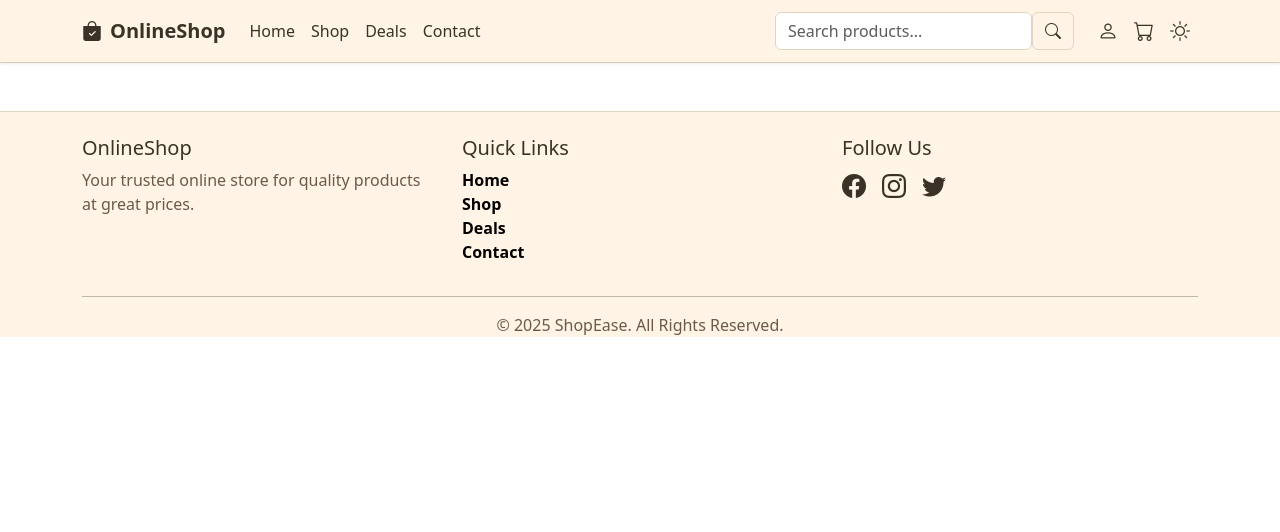
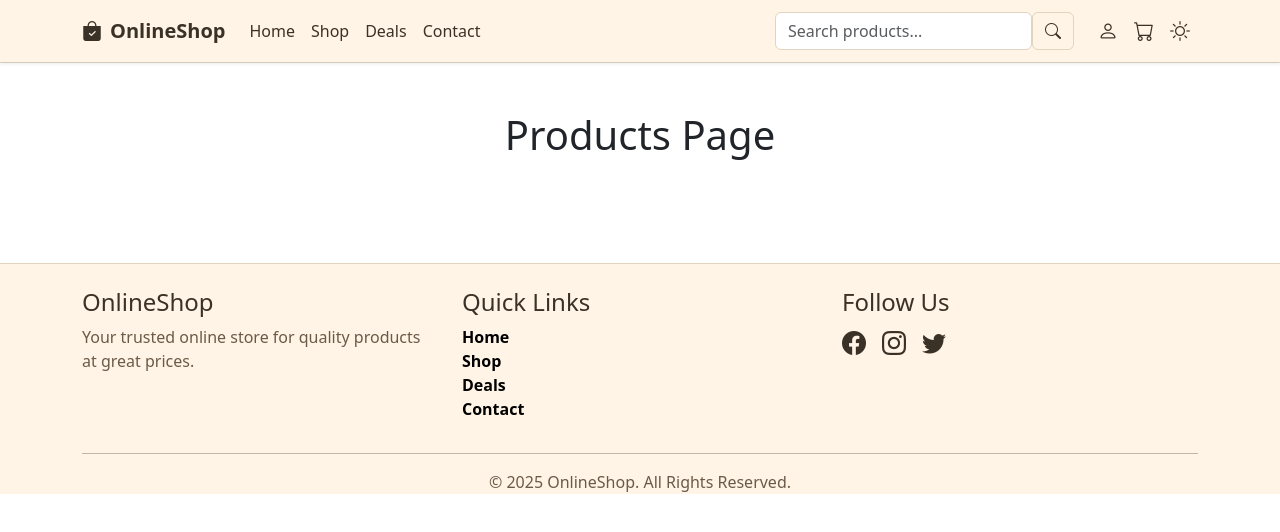
Before and after one commit to Sagarr315/React-Projects, a React (Vite) app in the folder Online-Shop/: page /productpage in a window 1280 px wide. Shown: the top 532 px of the page. Built offline with nearby package versions, Linux system fonts and the light colour scheme; no server answers.

Commit message:
add ProductsPage with API fetch

```diff
--- a/Online-Shop/src/App.jsx
+++ b/Online-Shop/src/App.jsx
@@ -3,6 +3,7 @@ import Header from "./components/Header";
 import Footer from "./components/Footer";
 import Home from "./pages/Home";
 import Contact from "./pages/Contact";
+import ProductsPage from "./pages/ProductPage";
 
 function App() {
   return (
@@ -11,7 +12,8 @@ function App() {
 
       <Routes>
         <Route path="/" element={<Home />} />
-        <Route path="/contact" element={<Contact />} />\
+        <Route path="/contact" element={<Contact />} />
+        <Route path="/productpage" element={<ProductsPage/>} />
       </Routes>
 
       <Footer />
--- a/Online-Shop/src/components/Footer.jsx
+++ b/Online-Shop/src/components/Footer.jsx
@@ -8,7 +8,7 @@ function Footer() {
         <div className="row">
           {/* About */}
           <div className="col-md-4">
-            <h5 className="footer-heading">OnlineShop</h5>
+            <h4 className="footer-heading">OnlineShop</h4>
             <p className="footer-text">
               Your trusted online store for quality products at great prices.
             </p>
@@ -16,7 +16,7 @@ function Footer() {
 
           {/* Quick Links */}
           <div className="col-md-4">
-            <h5 className="footer-heading">Quick Links</h5>
+            <h4 className="footer-heading">Quick Links</h4>
             <ul className="list-unstyled fw-semibold">
               <li>
                 <Link to="/" className="footer-link">
@@ -43,7 +43,7 @@ function Footer() {
 
           {/* Social Icons */}
           <div className="col-md-4">
-            <h5 className="footer-heading">Follow Us</h5>
+            <h4 className="footer-heading">Follow Us</h4>
             <a href="#" className="social-icon me-3">
               <i className="bi bi-facebook fs-4"></i>
             </a>
@@ -58,7 +58,7 @@ function Footer() {
 
         <hr className="footer-divider" />
         <p className="footer-copyright text-center mb-0">
-          &copy; {new Date().getFullYear()} ShopEase. All Rights Reserved.
+          &copy; {new Date().getFullYear()} OnlineShop. All Rights Reserved.
         </p>
       </div>
     </footer>
--- a/Online-Shop/src/components/Header.jsx
+++ b/Online-Shop/src/components/Header.jsx
@@ -30,7 +30,7 @@ function Header() {
                 </Link>
               </li>
               <li className="nav-item">
-                <Link className="nav-link custom-nav-link" to="/shop">
+                <Link className="nav-link custom-nav-link" to="/productpage">
                   Shop
                 </Link>
               </li>
--- /dev/null
+++ b/Online-Shop/src/pages/ProductPage.jsx
@@ -0,0 +1,25 @@
+import React, { useEffect, useState } from "react";
+
+function ProductsPage() {
+  const [products, setProducts] = useState([]);
+
+  useEffect(() => {
+    fetch("https://dummyjson.com/products")
+      .then((res) => res.json())
+      .then((data) => {
+        console.log("API Data:", data);
+        setProducts(data);
+      })
+      .catch((err) => {
+        console.error("Error fetching products:", err);
+      });
+  }, []);
+
+  return (
+    <div className="p-5 text-center">
+      <h1>Products Page</h1>
+    </div>
+  );
+}
+
+export default ProductsPage;
```
